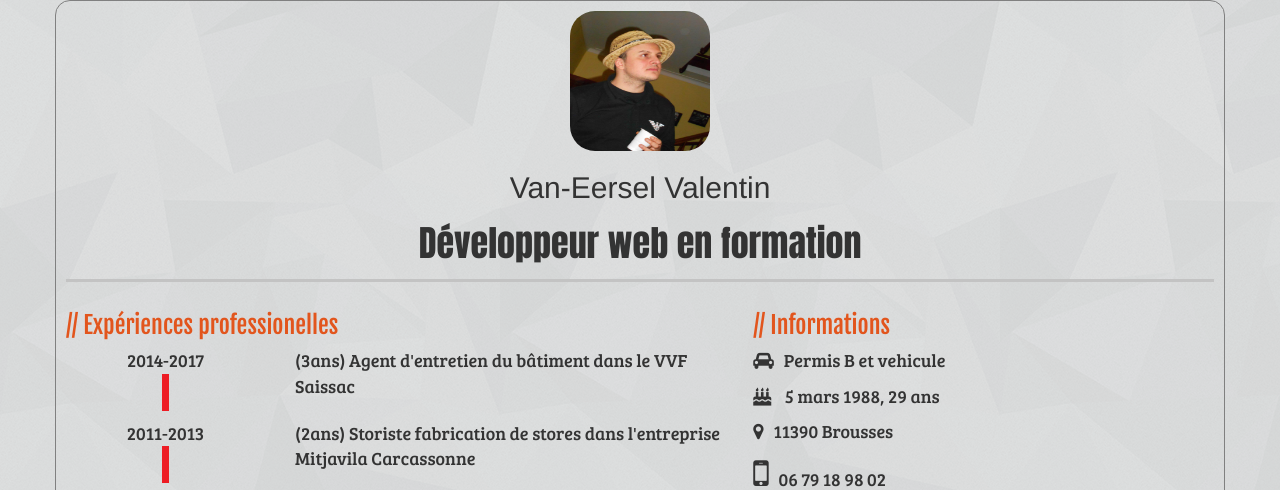
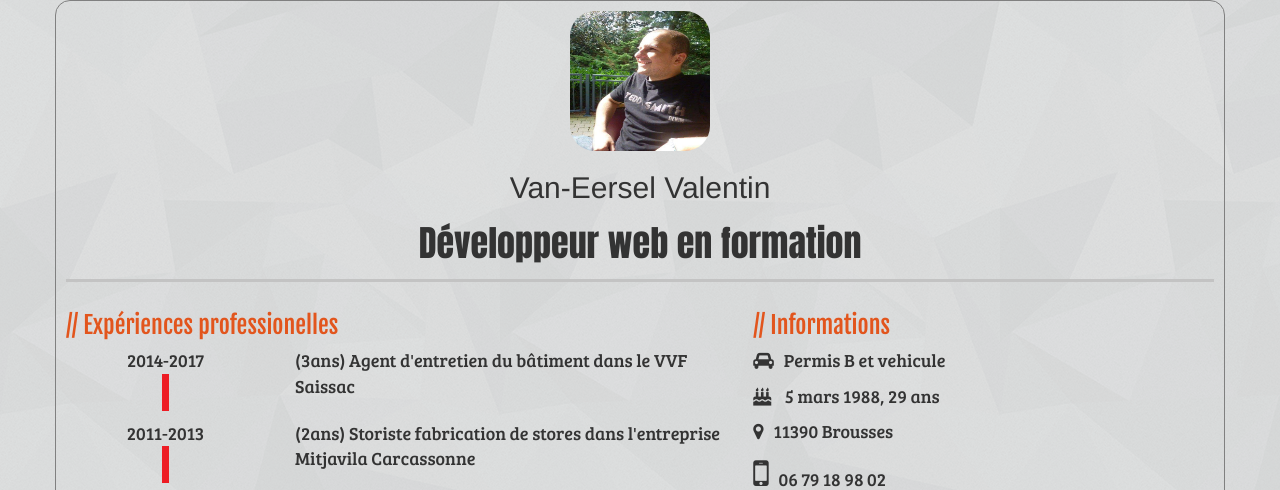
Before and after one commit to ValentinCo/cv-bootstrap, a plain HTML site: page index.html in a window 1280 px wide. Shown: the top 490 px of the page. Drawn offline with nearby package versions, Linux system fonts and the light colour scheme.

Commit message:
Ajout de la photo cv

```diff
--- a/index.html
+++ b/index.html
@@ -16,7 +16,7 @@
 
 <div class="container">
 	<div class="row">
-	<div class="col-sm-12 text-center"><img class="photo-profil" src="photocv.jpg">
+	<div class="col-sm-12 text-center"><img class="photo-profil" src="cv2.jpg">
 		<div><h2>Van-Eersel Valentin</h2></div>
 		<div><h1 class="titre-cv">Développeur web en formation</h1></div>
 	</div>
```
Also changed, not shown: cv2.jpg (added).
